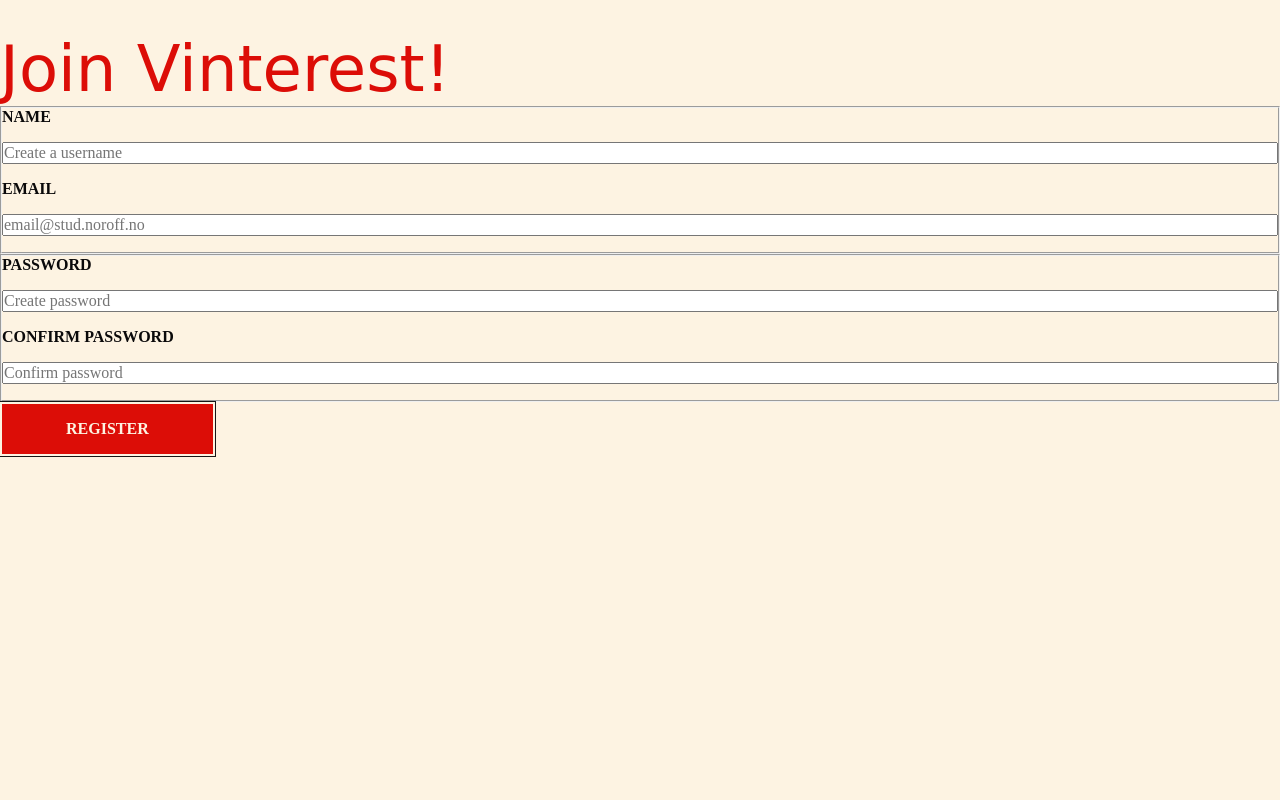
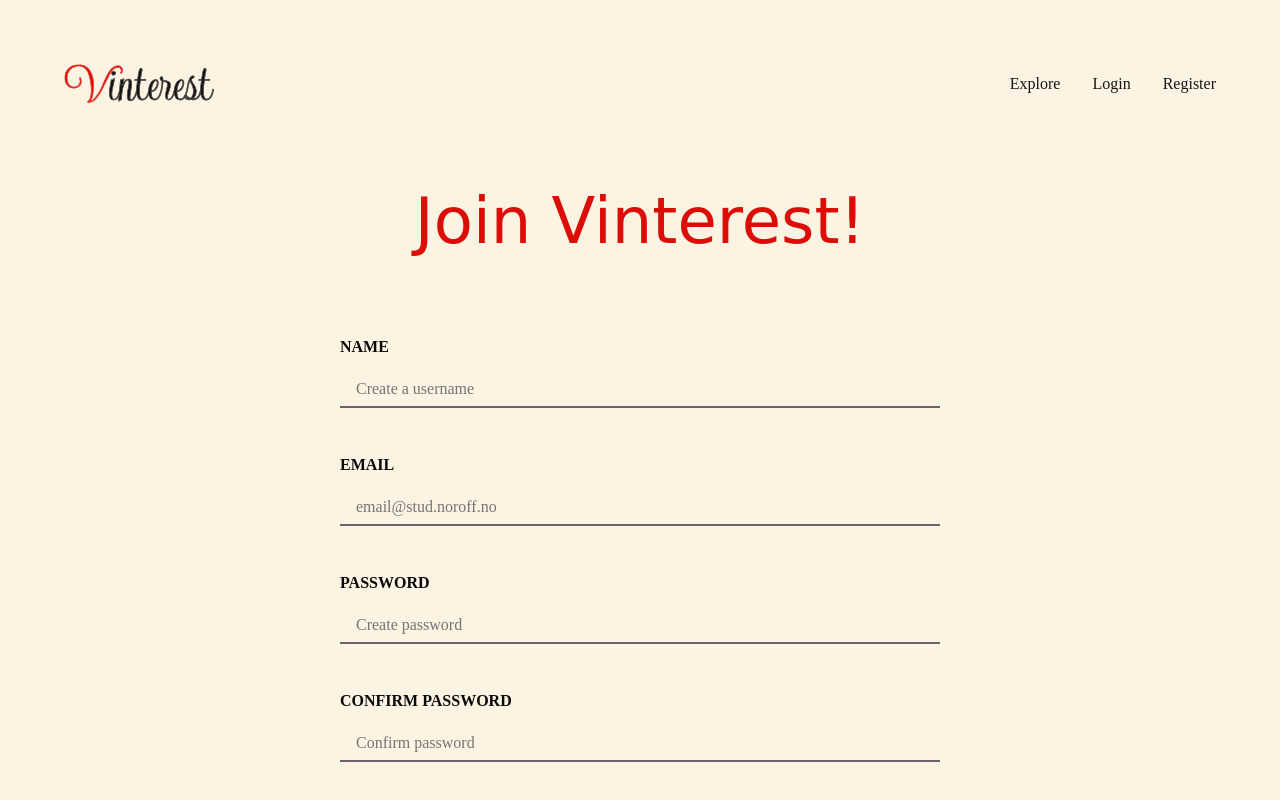
Before and after one commit to NoroffFEU/FED1-PE1-aggicreative555, a website with bundled scripts: page account/register.html in a window 1280 px wide. Built offline with nearby package versions, Linux system fonts and the light colour scheme; a web font is replaced by a local one.

Commit message:
style(forms): style login and register forms
#40

```diff
--- a/account/register.html
+++ b/account/register.html
@@ -35,14 +35,14 @@
     <main>
         <section>
           <div class="form-container">
-            <h1 class="display-1">Join Vinterest!</h1>
+            <h1 class="display-1 centered">Join Vinterest!</h1>
             <div id="userSuccess" class="invisible" role="alert" aria-live="polite"></div>
-            <form name="register" id="registerForm" aria-describedby="userSuccess" class="container flex justify-center items-center flex-col">
-                <fieldset class="fieldset">
+            <form name="register" id="registerForm" aria-describedby="userSuccess" class="form user">
                 <div class="form-item">
                     <label for="username" class="label-base">Name</label>
                     <input
                     id="username"
+                    class="input-base"
                     name="username"
                     type="text"
                     placeholder="Create a username"
@@ -61,6 +61,7 @@
                     <label for="email" class="label-base">Email</label>
                     <input
                     id="email"
+                    class="input-base"
                     name="email"
                     type="email"
                     placeholder="email@stud.noroff.no"
@@ -73,12 +74,11 @@
                     autocomplete="email"/>
                     <p class="error-message" aria-live="polite"></p>
                 </div>
-                </fieldset>
-                <fieldset class="fieldset">
                 <div class="form-item">
                     <label for="password" class="label-base">Password</label>
                     <input
                     id="password"
+                    class="input-base"
                     name="password"
                     type="password"
                     placeholder="Create password"
@@ -96,6 +96,7 @@
                     <label for="confirm-password" class="label-base">Confirm password</label>
                     <input
                     id="confirm-password"
+                    class="input-base"
                     name="confirm-password"
                     type="password"
                     placeholder="Confirm password"
@@ -109,9 +110,8 @@
                     autocomplete="off"/>
                     <p class="error-message" aria-live="polite"></p>
                 </div>
-                </fieldset>
                 <div class="flex-S">
-                    <button type="submit" class="flex-2 btn-primary">Register</button>
+                    <button type="submit" class="mx-auto btn-primary">Register</button>
                 </div>
             </form>
           </div>
--- a/src/js/ui/nav/userNav.mjs
+++ b/src/js/ui/nav/userNav.mjs
@@ -12,8 +12,9 @@ export function userNav() {
     "logo",
   );
   const logoImage = document.createElement("img");
-  logoImage.src = "assets/logo/vinterst-logotype.svg";
+  logoImage.src = "/assets/logo/vinterst-logotype.svg";
   logoImage.alt = "Vinterest Logo";
+  logoImage.style.width = "150px";
   logoContainer.appendChild(logoImage);
 
   const pcNav = document.createElement("nav");
--- a/src/js/views/register.js
+++ b/src/js/views/register.js
@@ -1,4 +1,5 @@
 import { onRegister } from "../ui/auth/register.mjs";
+import { navToggler } from "../ui/nav/navToggler.mjs";
 import { load } from "../utilities/storage.mjs";
 
 
@@ -17,6 +18,13 @@ function initializeRegister() {
     }, 1000);
   }
 
+  const header = document.getElementById("header");
+  if (header) {
+    navToggler();
+  } else {
+    console.error("No #header element located in the DOM");
+  }
+
   const form = document.getElementById("registerForm");
   if (form) {
     onRegister();
```
Also changed, not shown: account/login.html (+5 -9 lines), src/js/views/login.js (+7 -0 lines). Lines whose indentation alone changed are shown as unchanged.
